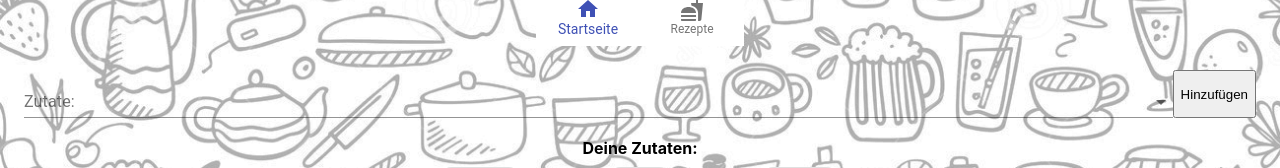
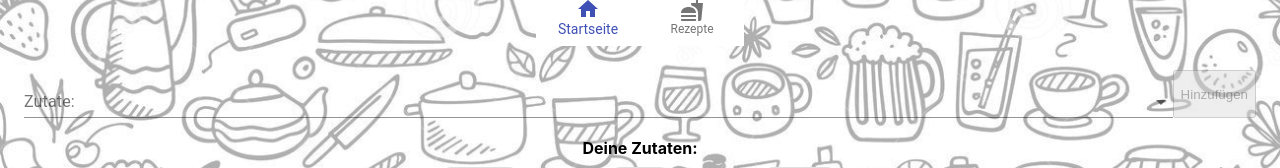
Before and after one commit to FaridHai/LOVFood, a React (Create React App) app in the folder frontend/: page / in a window 1280 px wide. Shown: the part 164-332 px from the top of the page. Built offline with nearby package versions, Linux system fonts and the light colour scheme; no server answers.

Commit message:
Disabled Button

```diff
--- a/frontend/src/components/AddIngredients.js
+++ b/frontend/src/components/AddIngredients.js
@@ -32,7 +32,7 @@ export default function AddIngredients({ ingredients, setIngredientsList }) {
         getOptionLabel={(ingredient) => ingredient.name}
         renderInput={(params) => <TextField {...params} label="Zutate:" />}
       />
-      <button>Hinzufügen</button>
+      <button disabled={!ingredient}>Hinzufügen</button>
     </Wrapper>
   );
 }
--- a/frontend/src/components/DeleteIngredients.js
+++ /dev/null
@@ -1,3 +0,0 @@
-export default function DeleteIngredients() {
-  return null;
-}
```
